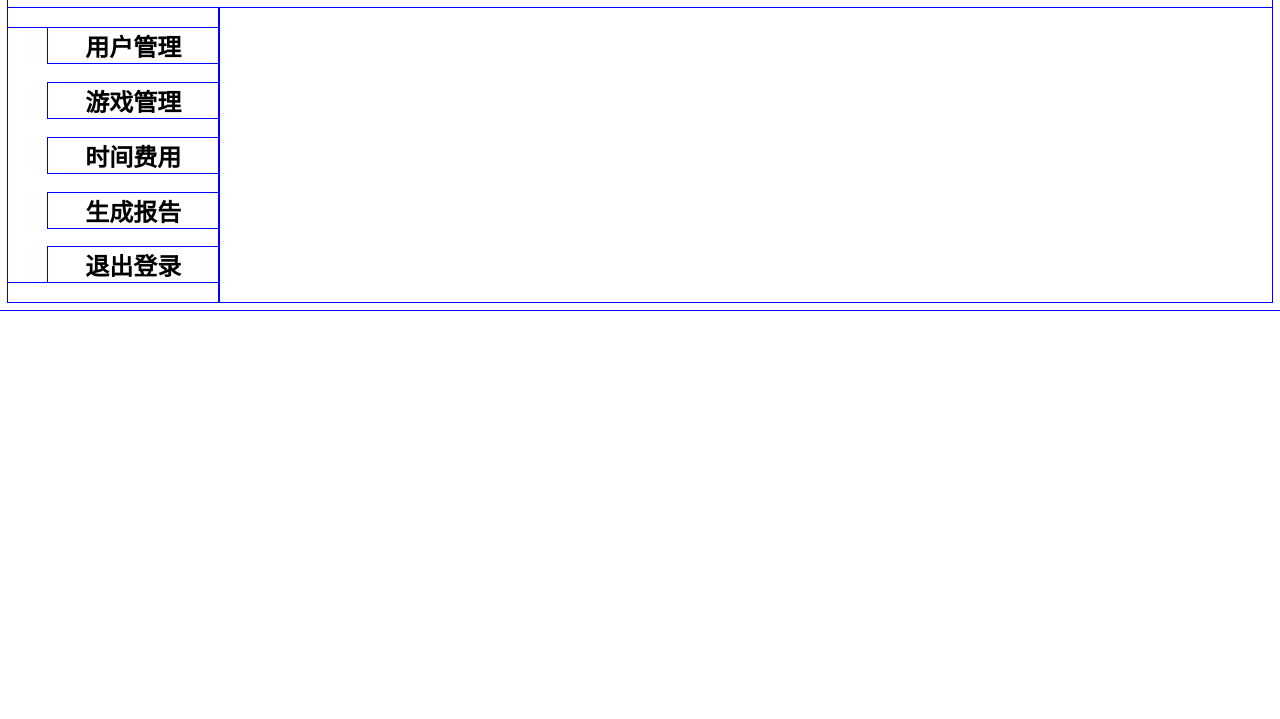
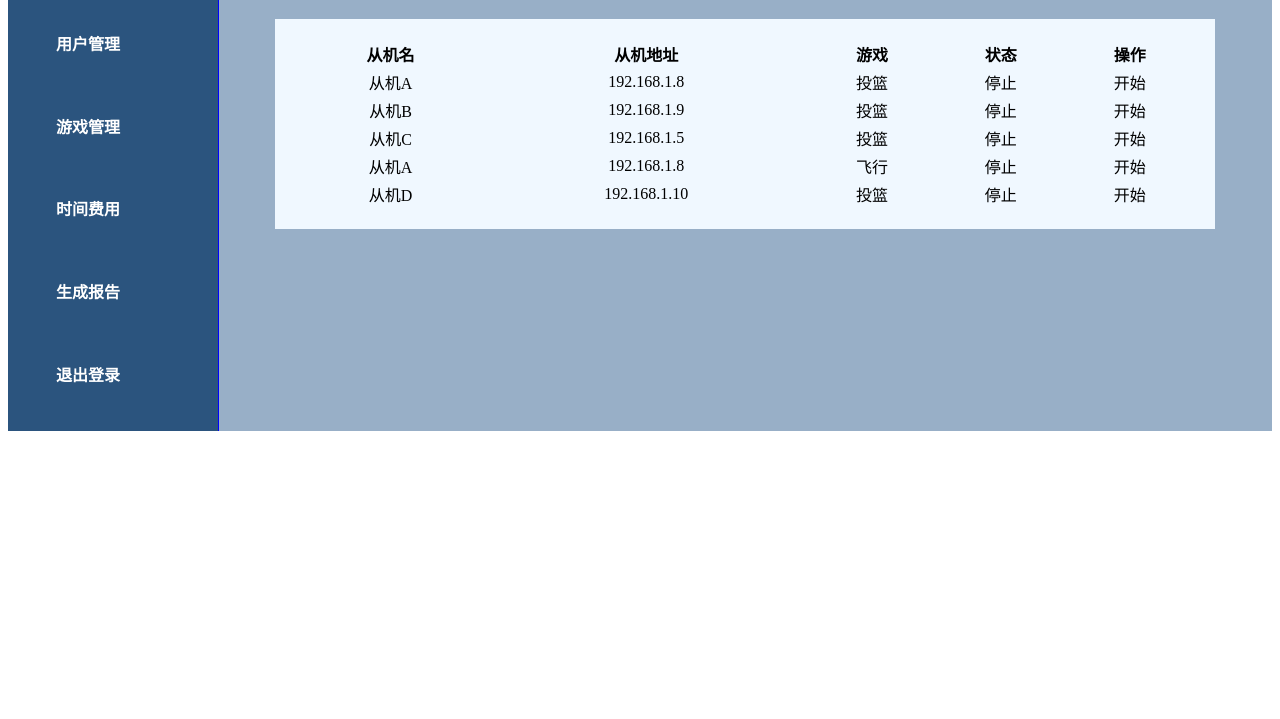
Before and after one commit to hightoon/game_management, a plain HTML site: page management_front_end/admin_mngm/index.html in a window 1280 px wide. Shown: the part 81-800 px from the top of the page. Drawn offline with Linux system fonts and the light colour scheme.

Commit message:
update frontend

```diff
--- a/management_front_end/admin_mngm/css/style.css
+++ b/management_front_end/admin_mngm/css/style.css
@@ -1,11 +1,42 @@
 .managementpage h1 {
-  color: blue;
+  color: black;
   text-align: center;
   align: center;
+  text-transform: uppercase;
+  font-weight: 400;
+  font-size: 24px;
+  font-family: ff-clan-web-pro-wide;
+}
+
+.host-game-table {
+  width: 95%;
+  align: center;
+  padding: 20px;
+  spacing: 10px;
+}
+
+.adduser-section {
+  font-weight: 20px;
+}
+
+a {
+  color: white;
+}
+a:link{text-decoration:none;
+}
+
+ul.block-list {
+  list-style-type:none;
+  text-transform: uppercase;
 }
 
 .block-list {
-  list-style-type:none;
+  border-color: #3a3a48;
+}
+
+.block-list>li {
+  border-bottom-width: 1px;
+  padding: 8px;
 }
 
 .row {
@@ -39,7 +70,10 @@
 
 .col-2 {
   width: 16.66%;
-  text-align: center;
+  text-align: left;
+  border-right:1px solid blue;
+  background-color: #2B547E;
+  color: white;
 }
 
 .col-3 {
@@ -74,6 +108,9 @@
 .col-10 {
   width: 83.33%;
   text-align: center;
+  border-top:1px solid #F00;
+  padding: 32px !important;
+  background-color: #98AFC7;
 }
 
 .col-11 {
@@ -84,6 +121,17 @@
   width: 100%;
 }
 
+table {
+  margin: auto;
+  background-color: #F0F8FF;
+  border-style: solid solid solid solid;
+  border: 2px;
+  color: black;
+}
+
+th {
+  font-weight: strong;
+}
 
 @media only screen and (max-width: 500px) {
   p {
@@ -92,7 +140,7 @@
 }
 
 * {
-  outline: 1px solid blue !important;
+  /*outline: 1px solid blue !important;*/
 }
 * {
    -webkit-box-sizing: border-box;
--- a/management_front_end/admin_mngm/index.html
+++ b/management_front_end/admin_mngm/index.html
@@ -7,18 +7,63 @@
 </head>
 <body>
   <div class="managementpage">
-    <h1>xxx游戏管理系统</h1>
+    <h1 class="page-head">xxx游戏管理系统</h1>
     <div class="row">
       <div class="col-2">
         <ul class="block-list">
-          <li><h2>用户管理</h2></li>
-          <li><h2>游戏管理</h2></li>
-          <li><h2>时间费用</h2></li>
-          <li><h2>生成报告</h2></li>
-          <li><h2>退出登录</h2></li>
+          <li><h4><a href="adduser.html">用户管理</a></h4></li>
+          <li><h4><a href="index.html">游戏管理</a></h4></li>
+          <li><h4><a>时间费用</a></h4></li>
+          <li><h4>生成报告</h4></li>
+          <li><h4><a href="/logout">退出登录</a></h4></li>
         </ul>
       </div>
-      <div class="col-10"></div>
+      <div class="col-10">
+        <table class="host-game-table">
+          <tr>
+            <th>从机名</th>
+            <th>从机地址</th>
+            <th>游戏</th>
+            <th>状态</th>
+            <th>操作</th>
+          </tr>
+          <tr>
+            <td>从机A</td>
+            <td>192.168.1.8</td>
+            <td>投篮</td>
+            <td>停止</td>
+            <td>开始</td>
+          </tr>
+          <tr>
+            <td>从机B</td>
+            <td>192.168.1.9</td>
+            <td>投篮</td>
+            <td>停止</td>
+            <td>开始</td>
+          </tr>
+          <tr>
+            <td>从机C</td>
+            <td>192.168.1.5</td>
+            <td>投篮</td>
+            <td>停止</td>
+            <td>开始</td>
+          </tr>
+          <tr>
+            <td>从机A</td>
+            <td>192.168.1.8</td>
+            <td>飞行</td>
+            <td>停止</td>
+            <td>开始</td>
+          </tr>
+          <tr>
+            <td>从机D</td>
+            <td>192.168.1.10</td>
+            <td>投篮</td>
+            <td>停止</td>
+            <td>开始</td>
+          </tr>
+        </table>
+      </div>
     </div>
   </div>
 
```
Also changed, not shown: management_front_end/admin_mngm/adduser.html (added, +38 -0 lines), 3 other files.
